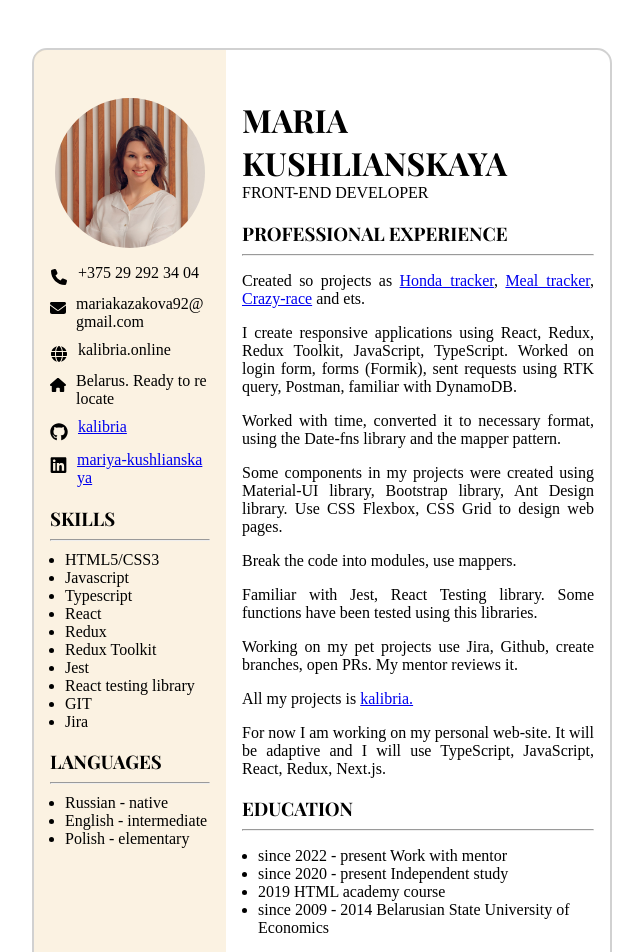
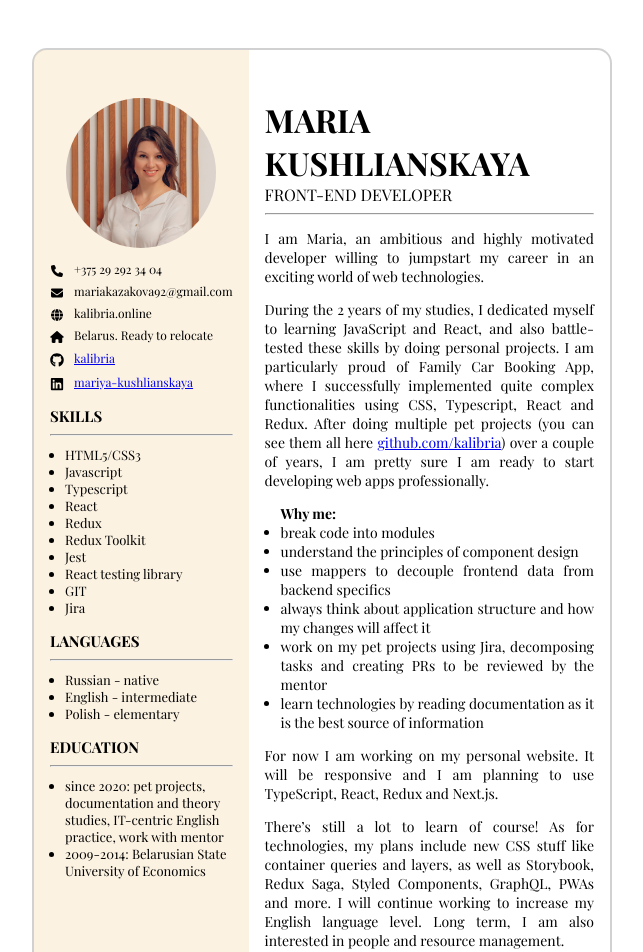
Before and after one commit to kalibria/personal-website, a Next.js app: page /resume in a window 1280 px wide. Shown: the top 952 px of the page, without its empty margins (318-961 px from the left). Built offline with nearby package versions, Linux system fonts and the light colour scheme.

Commit message:
added css fixes

```diff
--- a/src/components/asideBar/AsideBar.tsx
+++ b/src/components/asideBar/AsideBar.tsx
@@ -5,7 +5,8 @@ import {faPhone} from '@fortawesome/free-solid-svg-icons';
 import {faEnvelope} from '@fortawesome/free-solid-svg-icons';
 import {faGlobe} from '@fortawesome/free-solid-svg-icons';
 import {faHouse} from '@fortawesome/free-solid-svg-icons';
-import linkedIn from '../imgs/linkedin.svg'
+import linkedIn from '../imgs/linkedin.svg';
+
 
 
 export default function AsideBar () {
@@ -13,14 +14,16 @@ export default function AsideBar () {
     <div className={styles.myPhotoContainer}/>
 
     <ul className={styles.contactsList}>
-      <li className={styles.contactListItem}><FontAwesomeIcon icon={faPhone} className={styles.listIcon} width={18} height={18}/>+375 29 292 34 04</li>
-      <li className={styles.contactListItem}><FontAwesomeIcon icon={faEnvelope} className={styles.listIcon} width={18} height={18}/>mariakazakova92@gmail.com</li>
-      <li className={styles.contactListItem}><FontAwesomeIcon icon={faGlobe} className={styles.listIcon} width={18} height={18}/>kalibria.online</li>
-      <li className={styles.contactListItem}><FontAwesomeIcon icon={faHouse} className={styles.listIcon} width={18} height={18}/>Belarus. Ready to relocate</li>
+      <li className={styles.contactListItem}><FontAwesomeIcon icon={faPhone} className={styles.listIcon} width={14} height={14}/>+375 29 292 34 04</li>
+      <li className={styles.contactListItem}><FontAwesomeIcon icon={faEnvelope} className={styles.listIcon} width={14} height={14}/>mariakazakova92@gmail.com</li>
+      <li className={styles.contactListItem}><FontAwesomeIcon icon={faGlobe} className={styles.listIcon} width={14} height={14}/>kalibria.online</li>
+      <li className={styles.contactListItem}><FontAwesomeIcon icon={faHouse} className={styles.listIcon} width={14} height={14}/>Belarus. Ready to relocate</li>
       <li className={styles.contactListItem}><Image
-        src={'/github.svg'} width={18} height={18} alt={'Github'} className={styles.listIcon}/><a href={'https://github.com/kalibria'} target={'_blank'}>kalibria</a></li>
-      <li className={styles.contactListItem}><Image
-        src={linkedIn} width={18} height={18} alt={'Linkedin'} className={styles.listIcon}/><a href={'https://www.linkedin.com/in/mariya-kushlianskaya-228b3889/'} target={'_blank'}>mariya-kushlianskaya</a></li>
+        src={'/github.svg'} width={14} height={14} alt={'Github'} className={styles.listIcon}/><a href={'https://github.com/kalibria'} target={'_blank'}>kalibria</a></li>
+      <li className={styles.contactListItem}>
+        <Image
+          src={linkedIn}  width={14} height={14} alt={'Linkedin'} className={styles.listIcon}/>
+        <a href={'https://www.linkedin.com/in/mariya-kushlianskaya-228b3889/'} target={'_blank'}>mariya-kushlianskaya</a></li>
     </ul>
 
     <div>
@@ -50,6 +53,19 @@ export default function AsideBar () {
       </ul>
     </div>
 
+    <div>
+      <h3 className={styles.subtitle}>EDUCATION</h3>
+      <hr/>
+      <ul className={styles.list} >
+        <li>
+          since 2020: pet projects, documentation and theory studies, IT-centric English practice, work with mentor
+        </li>
+        <li>
+          2009-2014: Belarusian State University of Economics
+        </li>
+      </ul>
+    </div>
+
   </aside>)
 
 }
--- a/src/components/asideBar/asideBar.module.css
+++ b/src/components/asideBar/asideBar.module.css
@@ -19,13 +19,16 @@
 
 .contactsList {
     padding: 0;
-    word-break: break-all;
+    font-family: PlayfairDisplay, sans-serif;
+    font-size: 12px;
 }
 
 .contactListItem {
     display: flex;
+    align-items: center;
+    justify-content: flex-start;
     list-style: none;
-    margin-bottom: 10px;
+    margin-bottom: 5px;
 }
 
 
@@ -38,10 +41,13 @@
     padding: 0;
     margin-left: 15px;
     margin-top: 10px;
+    font-family: PlayfairDisplay, sans-serif;
+    font-size: 13px;
 }
 
 .subtitle {
     font-family: PlayfairDisplay, sans-serif;
+    font-size: 15px;
     margin-bottom: 0;
 }
 
--- a/src/components/mainInfo/MainInfo.tsx
+++ b/src/components/mainInfo/MainInfo.tsx
@@ -8,41 +8,50 @@ export default function MainInfo(){
       <p className={styles.text}>FRONT-END DEVELOPER</p>
     </header>
     <article>
-      <h3 className={styles.subtitle}>
-        PROFESSIONAL EXPERIENCE
-      </h3>
       <hr/>
       <div className={styles.textContainer}>
+        <p>I am Maria, an ambitious and highly motivated developer willing to jumpstart my career in an exciting world of web technologies.</p>
+        <p>During the 2 years of my studies, I dedicated myself to learning JavaScript and React, and also battle-tested these skills by doing personal projects. I am particularly proud of Family Car Booking App, where I successfully implemented quite complex functionalities using CSS, Typescript, React and Redux. After doing multiple pet projects (you can see them all here <a href={'https://github.com/kalibria'}>github.com/kalibria</a>) over a couple of years, I am pretty sure I am ready to start developing web apps professionally.</p>
+        {/*<p><b>My skills:</b>*/}
+        {/*  <ul className={styles.list}>*/}
+        {/*    <li><b>Languages:</b> Javascript,Typescript</li>*/}
+        {/*    <li><b>React ecosystem:</b> React, Redux, Redux Toolkit, RTK Query, Formik and other React libs</li>*/}
+        {/*    <li><b>Styling:</b> CSS3, SCSS, Material UI, Bootstrap, a bit of Ant Design. Use CSS Flexbox and some CSS Grid to design web pages. Practice responsive design</li>*/}
+        {/*    <li><b>Other:</b> Know how to use Postman for backend requests, utilize Jest and React Testing Library in pet projects. Use Git CLI and know how to work with Github</li>*/}
+        {/*    </ul>*/}
+        {/*</p>*/}
 
-        <p>Created so projects as <a href={'https://github.com/ikushlianski/Honda_tracker'}>Honda_tracker</a>, <a href={'https://github.com/kalibria/Meal-tracker'}>Meal_tracker</a>, <a href={'https://github.com/kalibria/Crazy-race'}>Crazy-race</a> and ets.</p>
-        <p>I create responsive applications using React, Redux, Redux Toolkit, JavaScript, TypeScript. Worked on login form, forms (Formik), sent requests using RTK query, Postman, familiar with DynamoDB. </p>
-        <p>Worked with time, converted it to necessary format, using the Date-fns library and the mapper pattern.</p>
-        <p>Some components in my projects were created using Material-UI library, Bootstrap library, Ant Design library. Use CSS Flexbox, CSS Grid to design web pages.</p>
-        <p>Break the code into modules, use mappers.</p>
-        <p>Familiar with Jest, React Testing library. Some functions have been tested using this libraries.</p>
-        <p>Working on my pet projects use Jira, Github, create branches, open PRs. My mentor reviews it.</p>
-        <p>All my projects is <a href={'https://github.com/kalibria'}>kalibria.</a></p>
-        <p>For now I am working on my personal web-site. It will be adaptive and I will use TypeScript, JavaScript, React, Redux, Next.js.</p>
+          <ul className={styles.list}>
+            <b>Why me:</b>
+            <li>break code into modules</li>
+            <li>understand the principles of component design</li>
+            <li>use mappers to decouple frontend data from backend specifics</li>
+            <li>always think about application structure and how my changes will affect it</li>
+            <li>work on my pet projects using Jira, decomposing tasks and creating PRs to be reviewed by the mentor</li>
+            <li>learn technologies by reading documentation as it is the best source of information</li>
+          </ul>
+
+        <p>For now I am working on my personal website. It will be responsive and I am planning to use TypeScript, React, Redux and Next.js.</p>
+        <p>There’s still a lot to learn of course! As for technologies, my plans include new CSS stuff like container queries and layers, as well as Storybook, Redux Saga, Styled Components, GraphQL, PWAs and more. I will continue working to increase my English language level. Long term, I am also interested in people and resource management.
+        </p>
+        <p>I am eager to work alongside experienced developers who can mentor and guide me towards becoming a proficient frontend developer.</p>
+        <p>In my opinion, modern web technologies, together with AI, is what are pushing many successful businesses forward, and I want to be part of this process. </p>
+
       </div>
     </article>
-    <article>
-      <h3 className={styles.subtitle}>EDUCATION</h3>
-      <hr/>
-      <ul className={styles.list} >
-        <li>
-          since 2022 - present Work with mentor
-        </li>
-        <li>
-          since 2020 - present Independent study
-        </li>
-        <li>
-         2019 HTML academy course
-        </li>
-        <li>
-          since 2009 - 2014 Belarusian State University of Economics
-        </li>
-      </ul>
-    </article>
+    {/*<article>*/}
+    {/*  <h3 className={styles.subtitle}>EDUCATION</h3>*/}
+    {/*  <hr/>*/}
+    {/*  <ul className={styles.list} >*/}
+    {/*    <li>*/}
+    {/*      since 2020: pet projects, documentation and theory studies, IT-centric English practice, work with mentor*/}
+    {/*    </li>*/}
+    {/*    <li>*/}
+    {/*      2009-2014: Belarusian State University of Economics*/}
+    {/*    </li>*/}
+
+    {/*  </ul>*/}
+    {/*</article>*/}
   </main>
   </>
 }
--- a/src/components/mainInfo/mainInfo.module.css
+++ b/src/components/mainInfo/mainInfo.module.css
@@ -10,18 +10,21 @@
 }
 
 .list {
+    font-family: PlayfairDisplay, sans-serif;
     padding-left: 16px;
-    font-size: 16px;
+    font-size: 14px;
 }
 
 .subtitle {
     font-family: PlayfairDisplay, sans-serif;
+    font-size: 16px ;
     margin-bottom: 0;
 }
 
 .textContainer {
     text-align: justify;
-    font-size: 16px;
+    font-family: PlayfairDisplay, sans-serif;
+    font-size: 14px;
 }
 
 .textHeaders {
@@ -31,5 +34,6 @@
 }
 
 .text {
+    font-family: PlayfairDisplay, sans-serif;
     margin: 0;
 }
```
